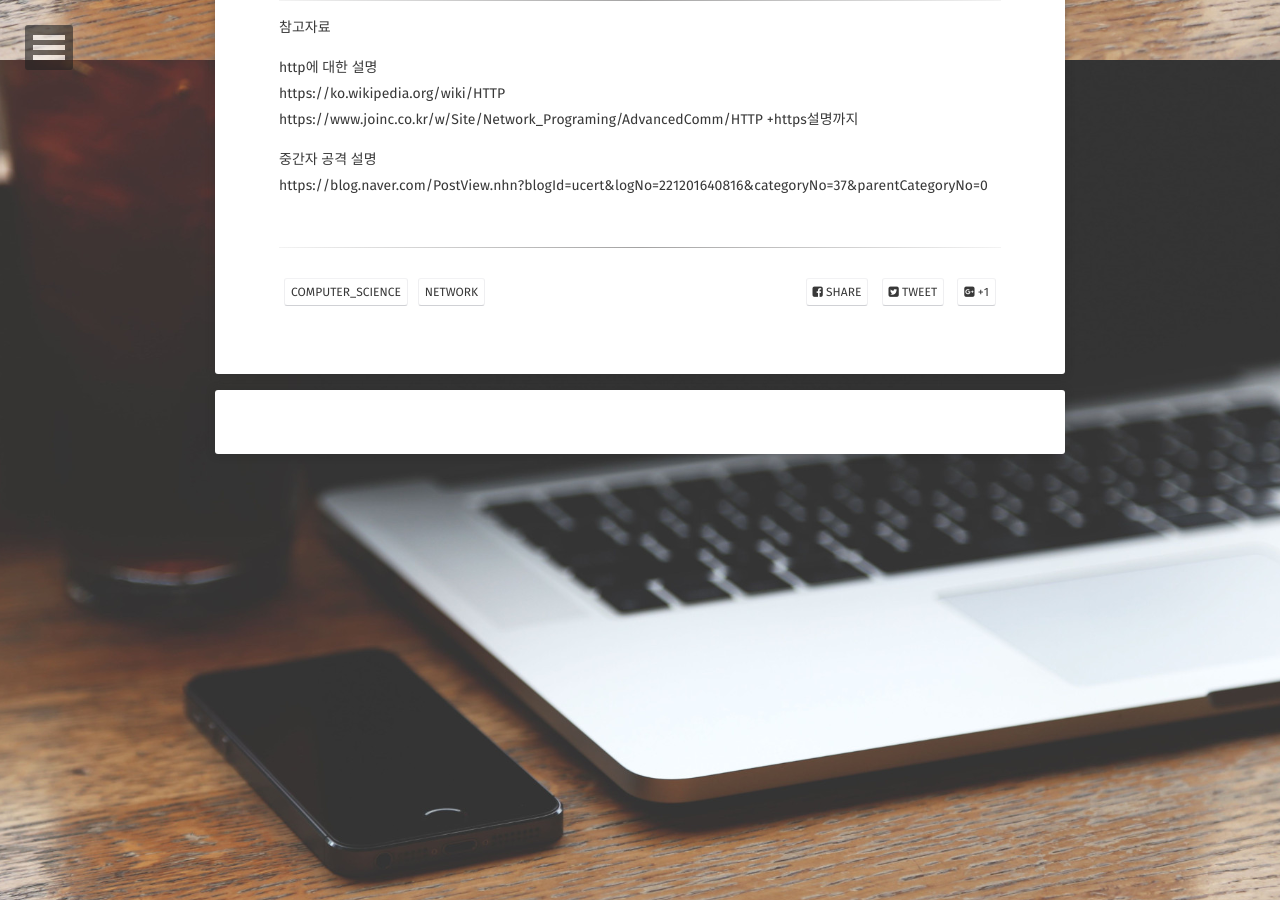
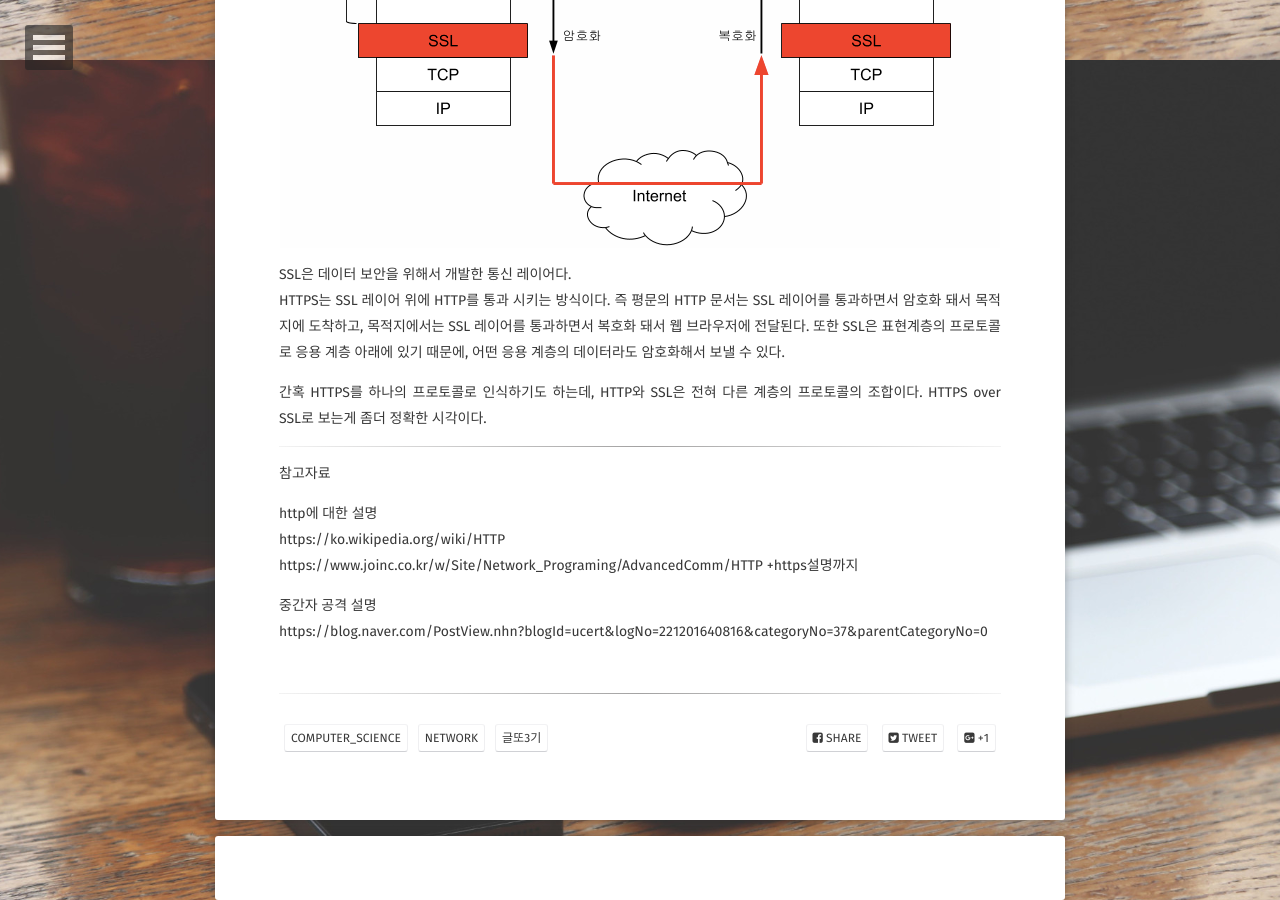
Before and after one commit to JoosJuliet/joosjuliet.github.io, a Jekyll site: the page built from _posts/2019-09-08-http_vs_https.md, in a window 1280 px wide and 900 px high, scrolled down 1740 px. Built offline with Jekyll 4.4.1, drawn with Linux system fonts in a browser that asks for light colours; some web fonts are replaced; our own code applies the rules of GitHub Pages for plain Markdown files.

Commit message:
글또 3기 tag추가

```diff
--- a/_posts/2019-09-08-http_vs_https.md
+++ b/_posts/2019-09-08-http_vs_https.md
@@ -3,7 +3,7 @@ layout: post
 section-type: post
 title: "http의 개념, https가 생긴 이유, http와 https의 차이"
 category: Computer_science
-tags: [ 'computer_science', 'network' ]
+tags: [ 'computer_science', 'network', '글또3기' ]
 comments: true
 ---
 https를 알기 앞서 http를 먼저 설명 고!
@@ -44,7 +44,7 @@ HTTP는 평문 데이터를 기반으로 하기 때문에, 유저정보와 같
 
 ## HTTPS란?
 
-![https](images/2019-09-08-http_vs_https/https.png)
+![https](/images/2019-09-08-http_vs_https/https.png)
 
 SSL은 데이터 보안을 위해서 개발한 통신 레이어다.
 HTTPS는 SSL 레이어 위에 HTTP를 통과 시키는 방식이다. 즉 평문의 HTTP 문서는 SSL 레이어를 통과하면서 암호화 돼서 목적지에 도착하고, 목적지에서는 SSL 레이어를 통과하면서 복호화 돼서 웹 브라우저에 전달된다. 또한 SSL은 표현계층의 프로토콜로 응용 계층 아래에 있기 때문에, 어떤 응용 계층의 데이터라도 암호화해서 보낼 수 있다.
```
